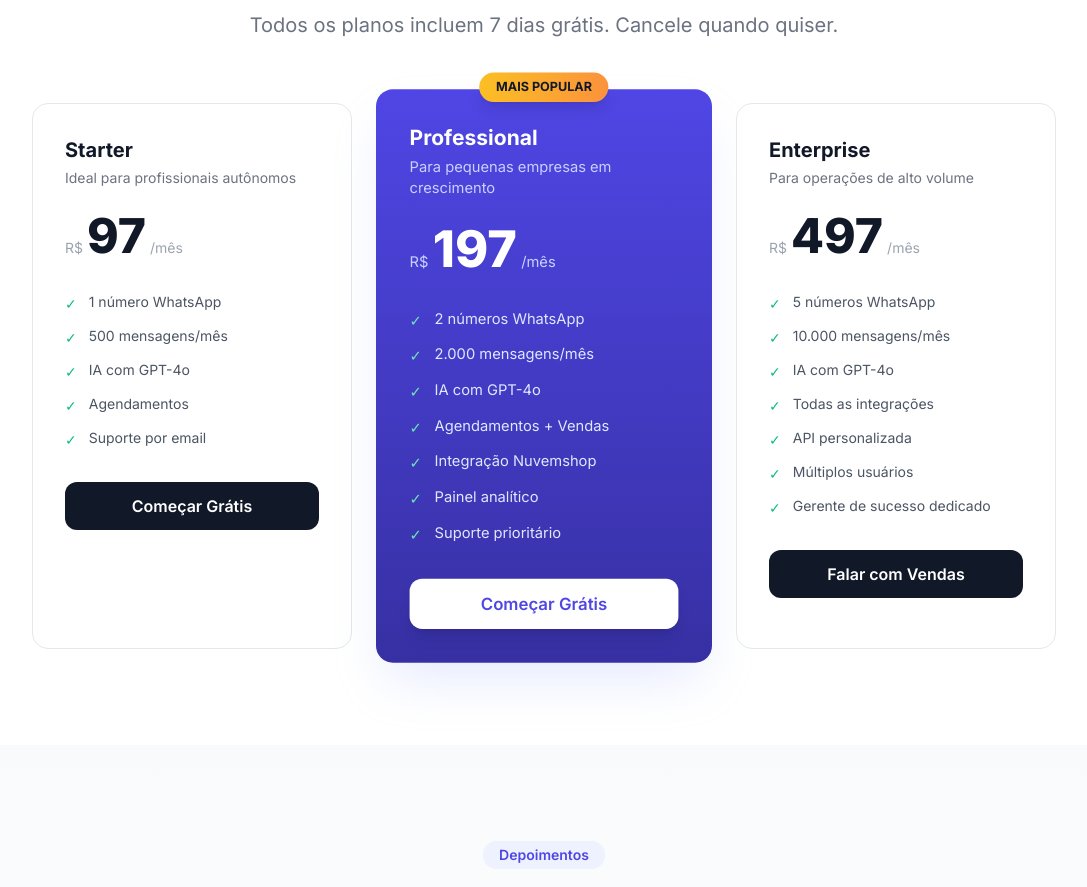
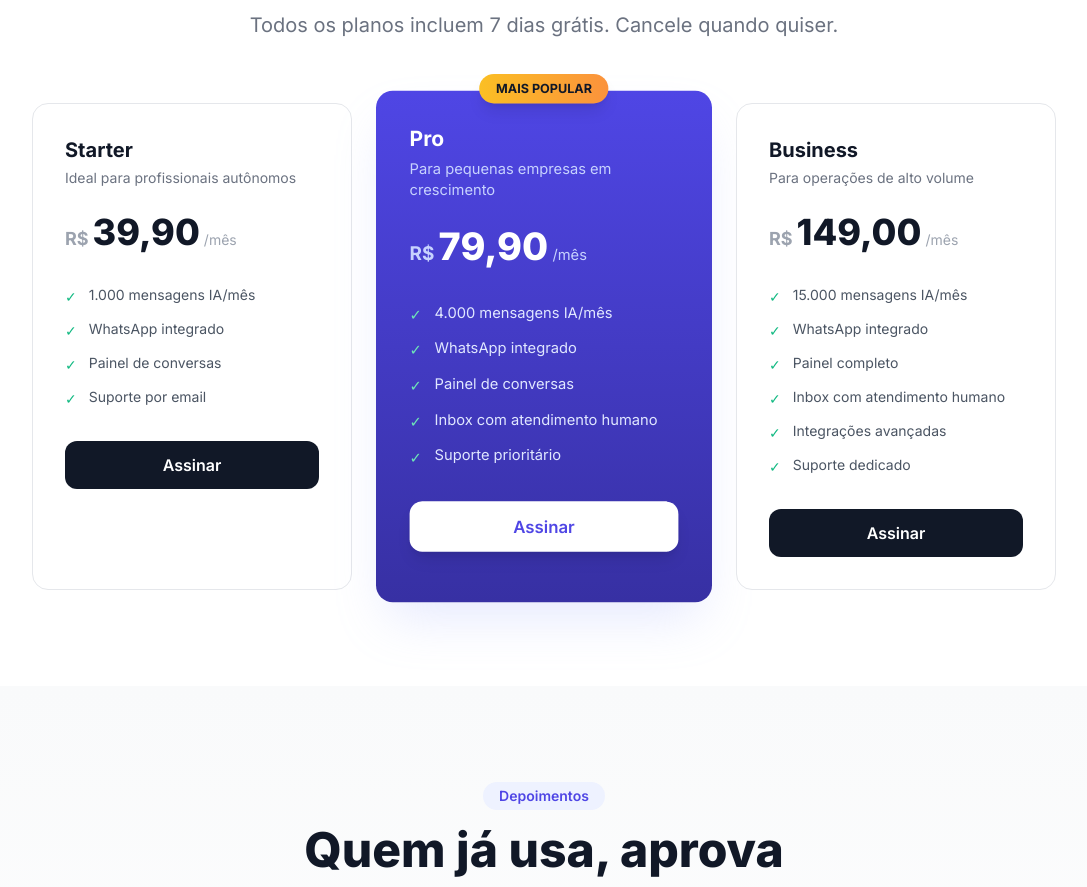
Before and after one commit to vtvariaty-svg/automation-whatsapp, a Next.js app in the folder apps/web/: page / in a window 1280 px wide. Shown: the part 3816-4703 px from the top of the page, without its empty margins (96-1183 px from the left). Built offline with nearby package versions, Linux system fonts and the light colour scheme.

Commit message:
fix: update pricing plans to match correct values (Starter R,90, Pro R,90, Business R,00)

```diff
--- a/apps/web/app/page.tsx
+++ b/apps/web/app/page.tsx
@@ -234,27 +234,27 @@ function PricingSection() {
   const plans = [
     {
       name: "Starter",
-      price: "97",
+      price: "39,90",
       description: "Ideal para profissionais autônomos",
-      features: ["1 número WhatsApp", "500 mensagens/mês", "IA com GPT-4o", "Agendamentos", "Suporte por email"],
+      features: ["1.000 mensagens IA/mês", "WhatsApp integrado", "Painel de conversas", "Suporte por email"],
       popular: false,
-      cta: "Começar Grátis",
+      cta: "Assinar",
     },
     {
-      name: "Professional",
-      price: "197",
+      name: "Pro",
+      price: "79,90",
       description: "Para pequenas empresas em crescimento",
-      features: ["2 números WhatsApp", "2.000 mensagens/mês", "IA com GPT-4o", "Agendamentos + Vendas", "Integração Nuvemshop", "Painel analítico", "Suporte prioritário"],
+      features: ["4.000 mensagens IA/mês", "WhatsApp integrado", "Painel de conversas", "Inbox com atendimento humano", "Suporte prioritário"],
       popular: true,
-      cta: "Começar Grátis",
+      cta: "Assinar",
     },
     {
-      name: "Enterprise",
-      price: "497",
+      name: "Business",
+      price: "149,00",
       description: "Para operações de alto volume",
-      features: ["5 números WhatsApp", "10.000 mensagens/mês", "IA com GPT-4o", "Todas as integrações", "API personalizada", "Múltiplos usuários", "Gerente de sucesso dedicado"],
+      features: ["15.000 mensagens IA/mês", "WhatsApp integrado", "Painel completo", "Inbox com atendimento humano", "Integrações avançadas", "Suporte dedicado"],
       popular: false,
-      cta: "Falar com Vendas",
+      cta: "Assinar",
     },
   ];
 
@@ -283,8 +283,8 @@ function PricingSection() {
               <p className={`text-sm mb-6 ${plan.popular ? "text-indigo-200" : "text-gray-500"}`}>{plan.description}</p>
 
               <div className="flex items-baseline gap-1 mb-8">
-                <span className={`text-sm ${plan.popular ? "text-indigo-200" : "text-gray-400"}`}>R$</span>
-                <span className={`text-5xl font-extrabold ${plan.popular ? "text-white" : "text-gray-900"}`}>{plan.price}</span>
+                <span className={`text-lg font-bold ${plan.popular ? "text-indigo-200" : "text-gray-400"}`}>R$</span>
+                <span className={`text-4xl font-extrabold ${plan.popular ? "text-white" : "text-gray-900"}`}>{plan.price}</span>
                 <span className={`text-sm ${plan.popular ? "text-indigo-200" : "text-gray-400"}`}>/mês</span>
               </div>
 
```
